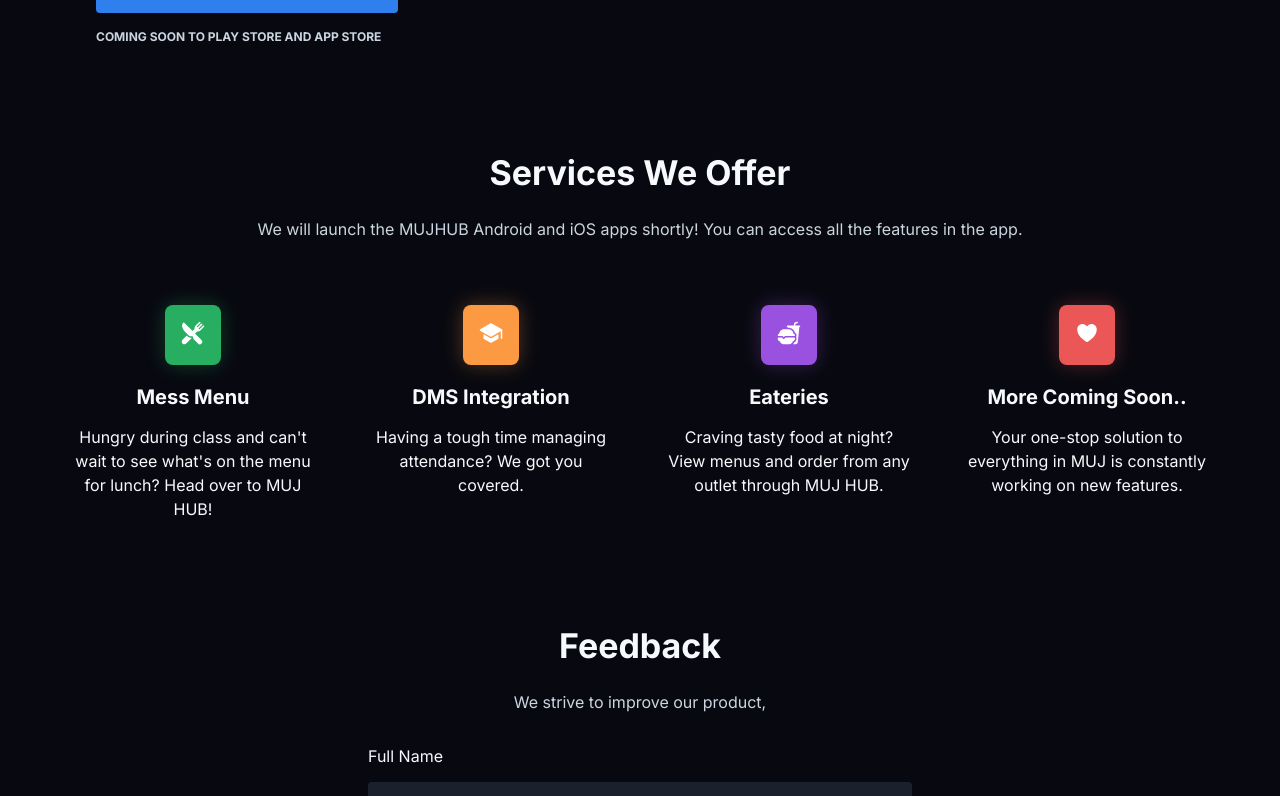
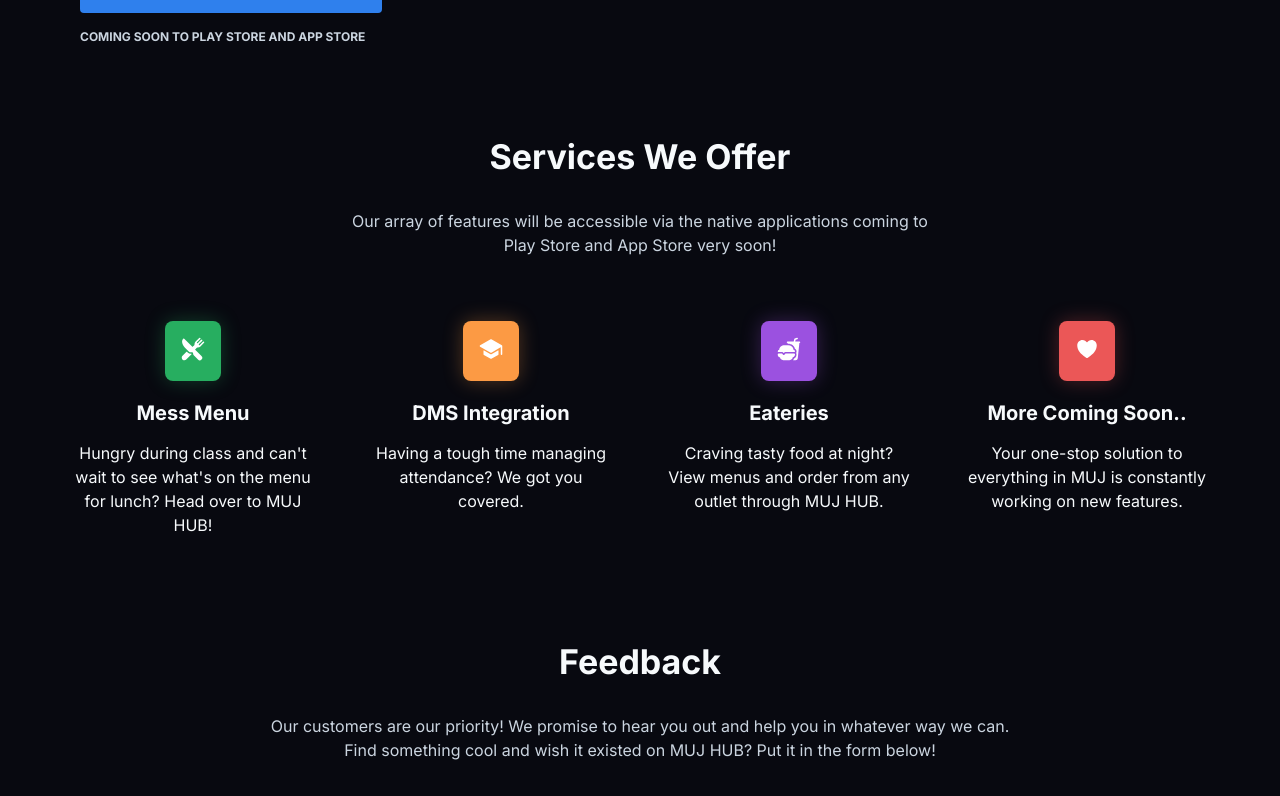
Before and after one commit to mujhub/website, a React (Create React App) app: page / in a window 1280 px wide. Shown: the part 540-1336 px from the top of the page. Built offline with nearby package versions, Linux system fonts and the light colour scheme; no server answers; the database is empty.

Commit message:
[Home] content added

```diff
--- a/src/pages/Home.jsx
+++ b/src/pages/Home.jsx
@@ -61,18 +61,19 @@
   return (
     <>
       {/* hero section */}
-      <Flex p="0 6rem" reverseOnMobile>
+      <Flex p="0 5rem" reverseOnMobile>
         <Hero />
         <MessMenuCard />
       </Flex>
 
       {/* features */}
-      <Flex center column m="6rem 0 4rem 0">
+      <Flex center column m="5rem 0 4rem 0">
         <Subheading>
-          <H4 style={{ margin: "0 0 0.5rem 0" }}>Services We Offer</H4>
+          <H4 style={{ margin: "0 0 1rem 0" }}>Services We Offer</H4>
           <Type>
-            We will launch the MUJHUB Android and iOS apps shortly! You can
-            access all the features in the app.
+            Our array of features will be accessible via the native applications
+            coming to <br />
+            Play Store and App Store very soon!
           </Type>
         </Subheading>
 
@@ -87,8 +88,13 @@
       {/* contact form */}
       <Flex column center>
         <Subheading>
-          <H4 style={{ margin: "0 0 0.5rem 0" }}>Feedback</H4>
-          <Type>We strive to improve our product,</Type>
+          <H4 style={{ margin: "0 0 1rem 0" }}>Feedback</H4>
+          <Type>
+            Our customers are our priority! We promise to hear you out and help
+            you in whatever way we can. <br />
+            Find something cool and wish it existed on MUJ HUB? Put it in the
+            form below!
+          </Type>
         </Subheading>
         <FormStyles>
           <form action="/" method="post">
```
